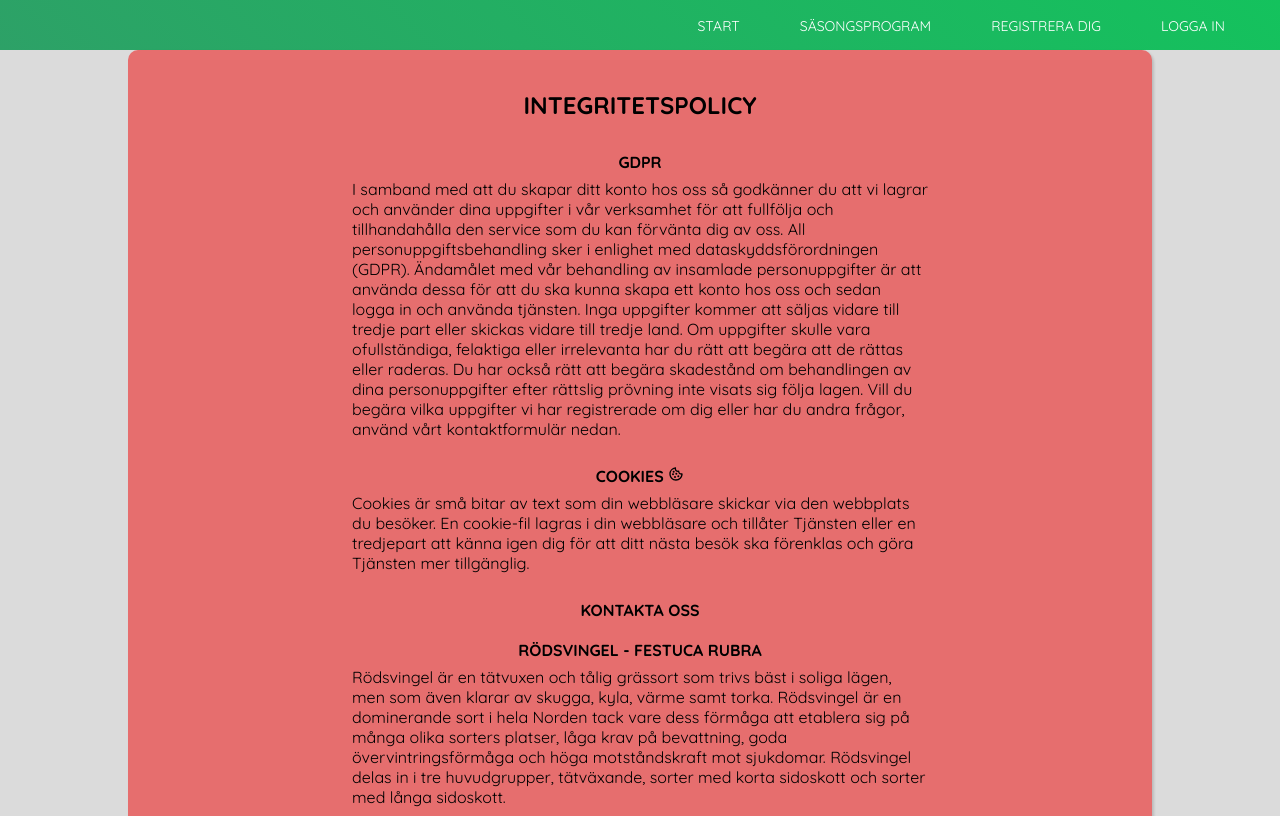
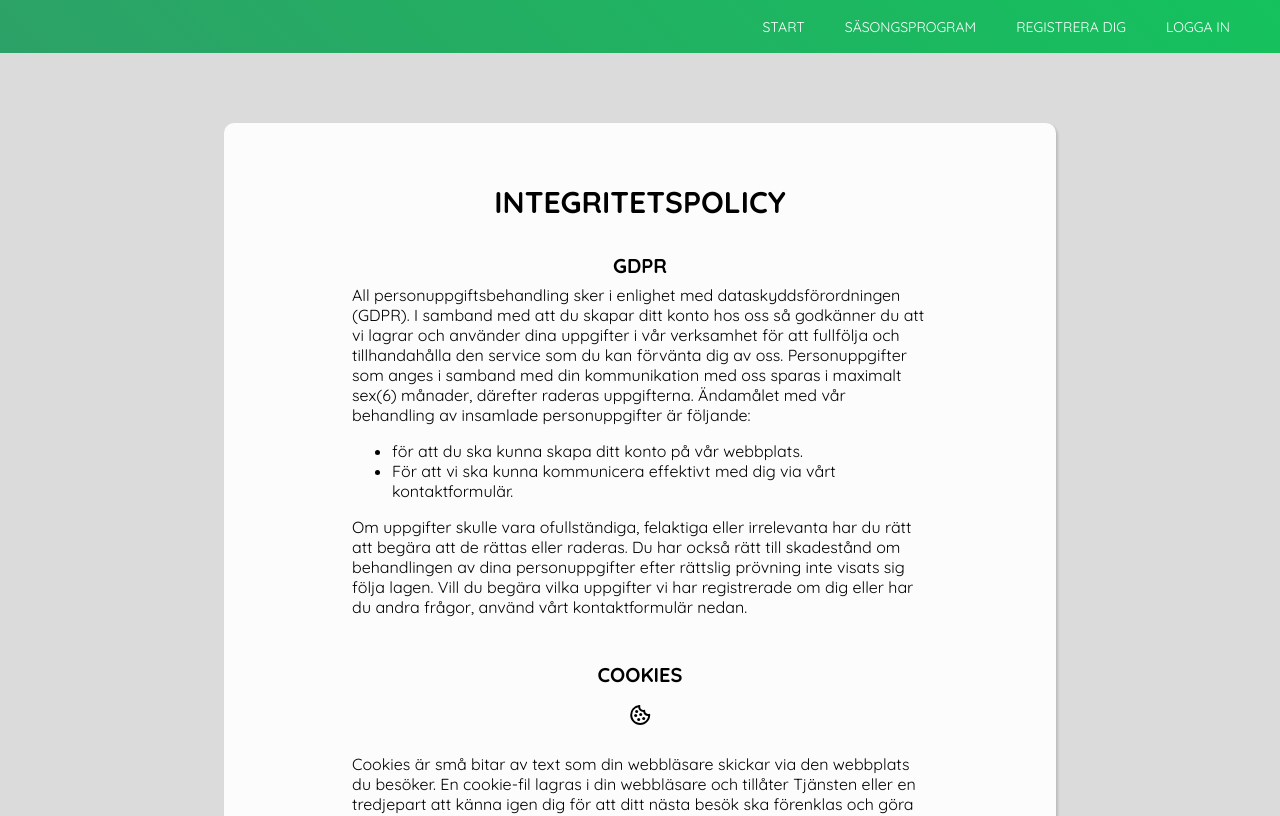
Before and after one commit to TessGrass/GreenGrass-client, a React (Create React App) app: page /integrity-policy in a window 1280 px wide. Shown: the top 816 px of the page. Built offline with nearby package versions, Linux system fonts and the light colour scheme; no server answers.

Commit message:
adding information integrityPolicy

```diff
--- a/src/components/dashboard/dashboard.css
+++ b/src/components/dashboard/dashboard.css
@@ -1,6 +1,6 @@
 .db-parent-container {
   display: flex;
-  width: 99vw;
+  width: 100vw;
   height: 100vh;
   background-color: rgb(221, 238, 155);
 }
--- a/src/components/integrityPolicy/IntegrityPolicy.css
+++ b/src/components/integrityPolicy/IntegrityPolicy.css
@@ -6,7 +6,6 @@
    background: rgb(219, 219, 219);
   text-align: center;
 }
-
 
 .integrity-cover-text-box {
   width: 60%;
@@ -66,11 +65,11 @@
   display: inline-block;
   border-radius: 10px;
   position: relative;
-  margin-bottom: 30px;
+  margin: 70px 0px 30px 0px;
   padding-bottom: 30px;
-  width: 80%;
+  width: 65%;
   min-height: 90vh;
-  background-color: rgb(230, 110, 110);
+  background-color: rgb(252, 252, 252);
 }
 
 .integrity-article-box {
@@ -80,15 +79,15 @@
 
 .integrity-article-headline-h1 {
   text-transform: uppercase;
-  margin-top: 40px;
+  margin-top: 60px;
   padding-bottom: 12px;
-  font-size: 24px;
+  font-size: 30px;
 }
 
 .integrity-article-headline-h2 {
   text-transform: uppercase;
   padding-bottom: 12px;
-  font-size: 16px;
+  font-size: 20px;
   margin-top:20px;
   margin-bottom: 0;
   padding: 0;
@@ -98,21 +97,14 @@
   display: inline-block;
   width: 45vw;
   text-align: left;
-  margin: 7px 0;
+  margin: 7px 0px 25px 0px;
 }
 
 .integrity-article-text-second {
   display: inline-block;
   width: 45vw;
   text-align:left;
-  margin: 7px 0;
-}
-
-.integrity-article-text-third {
-  display: inline-block;
-  width: 45vw;
-  text-align: left;
-  margin: 0;
+  margin: 7px 0px 25px 0px;
 }
 
 #integrity-image {
--- a/src/components/integrityPolicy/IntegrityPolicy.jsx
+++ b/src/components/integrityPolicy/IntegrityPolicy.jsx
@@ -15,31 +15,27 @@
           <h1 className="integrity-article-headline-h1">Integritetspolicy</h1>
           <h2 className="integrity-article-headline-h2">gdpr</h2>
           <p className="integrity-article-text-first">
-            I samband med att du skapar ditt konto hos oss så godkänner du att vi lagrar och använder dina uppgifter i vår verksamhet för att fullfölja och tillhandahålla den service som du kan förvänta dig av oss.
-            All personuppgiftsbehandling sker i enlighet med dataskyddsförordningen (GDPR). Ändamålet med vår behandling av insamlade personuppgifter är att använda dessa för att du ska kunna skapa ett konto hos oss och sedan logga in och använda tjänsten.
-            Inga uppgifter kommer att säljas vidare till tredje part eller skickas vidare till tredje land.
-            Om uppgifter skulle vara ofullständiga, felaktiga eller irrelevanta har du rätt att begära att de rättas eller raderas. Du har också rätt att begära skadestånd om behandlingen av dina personuppgifter efter rättslig prövning inte visats sig följa lagen.
+            All personuppgiftsbehandling sker i enlighet med dataskyddsförordningen (GDPR). I samband med att du skapar ditt konto hos oss så godkänner du att vi lagrar och använder dina uppgifter i vår verksamhet för att fullfölja och tillhandahålla den service som du kan förvänta dig av oss.
+            Personuppgifter som anges i samband med din kommunikation med oss sparas i maximalt sex(6) månader, därefter raderas uppgifterna. Ändamålet med vår behandling av insamlade personuppgifter är följande:
+            <ul>
+              <li> för att du ska kunna skapa ditt konto på vår webbplats.</li>
+              <li> För att vi ska kunna kommuni­cera effek­tivt med dig via vårt kontaktformulär.</li>
+            </ul>
+            Om uppgifter skulle vara ofullständiga, felaktiga eller irrelevanta har du rätt att begära att de rättas eller raderas. Du har också rätt till skadestånd om behandlingen av dina personuppgifter efter rättslig prövning inte visats sig följa lagen.
             Vill du begära vilka uppgifter vi har registrerade om dig eller har du andra frågor, använd vårt kontaktformulär nedan.
           </p>
         </div>
         <div className="integrity-article-box">
-          <h2 className="integrity-article-headline-h2">Cookies <BiCookie /></h2>
+          <h2 className="integrity-article-headline-h2">Cookies</h2>
+          <p><BiCookie /></p>
           <p className="integrity-article-text-second">
             Cookies är små bitar av text som din webbläsare skickar via den webbplats du besöker.
             En cookie-fil lagras i din webbläsare och tillåter Tjänsten eller en tredjepart att känna igen dig för att ditt nästa besök ska förenklas och göra
-            Tjänsten mer tillgänglig.
+            Tjänsten mer tillgänglig. Vår webbplats använder sig inte av Cookies men detta kan komma att ändras i framtiden. Du som användare kommer då att informeras om detta.
           </p>
         </div>
         <div className="integrity-article-box">
           <h2 className="integrity-article-headline-h2">Kontakta oss</h2>
-        </div>
-        <div className="integrity-article-box">
-          <h2 className="integrity-article-headline-h2">Rödsvingel - Festuca rubra</h2>
-          <p className="integrity-article-text-second">
-            Rödsvingel är en tätvuxen och tålig grässort som trivs bäst i soliga lägen, men som även klarar av skugga, kyla, värme samt torka.
-            Rödsvingel är en dominerande sort i hela Norden tack vare dess förmåga att etablera sig på många olika sorters platser, låga krav på bevattning,
-            goda övervintringsförmåga och höga motståndskraft mot sjukdomar. Rödsvingel delas in i tre huvudgrupper, tätväxande, sorter med korta sidoskott och sorter med långa sidoskott.
-          </p>
         </div>
       </div>
     </div>
--- a/src/components/login/Login.css
+++ b/src/components/login/Login.css
@@ -1,4 +1,4 @@
-@import url(https://fonts.googleapis.com/css?family=Roboto:300);
+@import url('https://fonts.googleapis.com/css?family=Roboto:300');
 
 .login-page {
   width: 360px;
@@ -11,7 +11,9 @@
 }
 
 .login-headline {
+  margin-top: 40px;
   text-transform: uppercase;
+  margin-bottom: 0px;
 }
 
 .form {
@@ -49,10 +51,9 @@
   border-radius: 10px;
   outline: 0;
   background-image: linear-gradient(45deg,#328f8a,#08ac4b);
-  width: 40%;
+  width: 100%;
   border: 0;
   padding: 15px;
-  margin-top: 15px;
   margin-bottom: 15px;
   color: #FFFFFF;
   font-size: 14px;
--- a/src/components/login/Login.jsx
+++ b/src/components/login/Login.jsx
@@ -42,7 +42,7 @@
           <p className="message">
             Läs vår
             {' '}
-            <Link to="/integritet">Integritetspolicy</Link>
+            <Link to="/integrity-policy">Integritetspolicy</Link>
           </p>
         </form>
       </div>
--- a/src/components/navbar/Navbar.css
+++ b/src/components/navbar/Navbar.css
@@ -1,4 +1,4 @@
-@import url('https://fonts.googleapis.com/css2?family=Quicksand:wght@300;400;500;600;700&display=swap');
+@import url('https://fonts.googleapis.com/css2?family=Quicksand:wght@300;400;500;600;700&family=Roboto+Condensed:ital,wght@0,300;1,400&family=Source+Sans+Pro:wght@200;300&display=swap');
 
 .navbar {
   font-family: "Quicksand";
@@ -8,28 +8,21 @@
   display: flex;
   max-width: 100vw;
   margin: 0 auto;
-  margin-left: auto;
-  padding: 15px;
+  padding-top: 15px;
+  padding-bottom: 17px;
   backdrop-filter: blur(60px);
   justify-content: flex-end;
 }
 
-.links-navbar-right a {
-  width: 100%;
-  color: white;
-  font-size: 18px;
-  padding: 20px;
-  margin-right: 20px;
-  text-decoration: none;
-}
 
-.links-navbar-left a {
+.navbar a {
   color: white;
   text-transform: uppercase;
   font-size: 14px;
-  padding: 20px;
-  margin-right: 20px;
+  margin-top: 3px;
   text-decoration: none;
+  padding-left: 30px;
+  padding-right: 10px;
 }
 
 .logged-in {
@@ -37,6 +30,26 @@
   padding: 0;
 }
 
+.login-link {
+  margin-right: 40px;
+}
+
 .button-signout {
+  text-align: center;
+  text-transform: uppercase;
+  font-family: Quicksand;
+  color: white;
   border: none;
+  background:none;
+  padding-left: 25px;
+  margin-right: 40px;
 }
+.button-signout:hover {
+ cursor: pointer;
+ background: none;
+}
+
+svg {
+  width: 3vw;
+  height: 3vh;
+}
--- a/src/components/navbar/Navbar.jsx
+++ b/src/components/navbar/Navbar.jsx
@@ -1,6 +1,7 @@
 /* eslint-disable no-unused-vars */
 import React, { useContext } from 'react'
 import { Link } from 'react-router-dom'
+import { MdLogout } from 'react-icons/md';
 import { LoginContext, AuthContext } from '../../context/Context'
 import './Navbar.css'
 
@@ -20,13 +21,11 @@
 
   return (
     <nav className="navbar">
-      <div className="links-navbar-left">
-        <Link to="/">Start</Link>
-        {loggedIn ? <Link to="/dashboard">Mitt Konto</Link> : null }
-        <Link to="/seasonal">Säsongsprogram</Link>
-        {loggedIn ? null : <Link to="/register">Registrera dig</Link>}
-        {loggedIn ? <button type="submit" className="button-signout" onClick={logout}>SignOut</button> : <Link to="/login">Logga in</Link> }
-      </div>
+      <Link to="/">Start</Link>
+      {loggedIn ? <Link to="/dashboard">Mitt Konto</Link> : null }
+      <Link to="/seasonal">Säsongsprogram</Link>
+      {loggedIn ? null : <Link to="/register">Registrera dig</Link>}
+      {loggedIn ? <button type="submit" className="button-signout" onClick={logout}>Logga ut</button> : <Link to="/login" className="login-link">Logga in</Link> }
     </nav>
   )
 }
--- a/src/components/signup/Signup.css
+++ b/src/components/signup/Signup.css
@@ -1,7 +1,7 @@
-@import url(https://fonts.googleapis.com/css?family=Roboto:300);
+@import url('https://fonts.googleapis.com/css2?family=Quicksand:wght@300;400;500;600;700&family=Roboto+Condensed:ital,wght@0,300;1,400&family=Source+Sans+Pro:wght@200;300&display=swap');
 
 .signup-page {
-  font-family: "Roboto", sans-serif;
+  font-family: "Quicksand";
   -webkit-font-smoothing: antialiased;
   -moz-osx-font-smoothing: grayscale;
   width: 360px;
@@ -10,8 +10,9 @@
 }
 .signup-page .signup-form .signup{
   margin-top: -31px;
-margin-bottom: 26px;
+  margin-bottom: 26px;
 }
+
 .form-signup {
   position: relative;
   z-index: 1;
@@ -22,17 +23,24 @@
   text-align: center;
   box-shadow: 0 0 20px 0 rgba(0, 0, 0, 0.2), 0 5px 5px 0 rgba(0, 0, 0, 0.24);
 }
+
 .signup-form input {
   font-family: "Roboto", sans-serif;
   outline: 0;
-  background: #f2f2f2;
+  background: #c4f4ba;
   width: 100%;
   border: 0;
   margin: 0 0 15px;
   padding: 15px;
+  border-radius: 10px;
   box-sizing: border-box;
   font-size: 14px;
 }
+
+.signup-form input::placeholder {
+  color:black;
+}
+
 .signup-form button {
   font-family: "Roboto", sans-serif;
   text-transform: uppercase;
@@ -42,18 +50,20 @@
   width: 100%;
   border: 0;
   padding: 15px;
+  margin-bottom: 20px;
+  border-radius: 10px;
   color: #FFFFFF;
   font-size: 14px;
   -webkit-transition: all 0.3 ease;
   transition: all 0.3 ease;
   cursor: pointer;
 }
-.signup-form .signup-message {
-  margin: 15px 0 0;
-  color: #b3b3b3;
-  font-size: 12px;
+form .signup-message {
+  margin: 5px 0 0;
+  color: #1b1b1b;
+  font-size: 13px;
 }
-.signup-form .signup-message a {
+.signup-message a {
   color: #4CAF50;
   text-decoration: none;
 }
--- a/src/context/Context.jsx
+++ b/src/context/Context.jsx
@@ -71,6 +71,7 @@
     setLoggedIn(false)
   }
 
+  // eslint-disable-next-line react/jsx-no-constructed-context-values
   const contextValue = {
     handleSignOut,
     handleSignIn
```
Also changed, not shown: src/components/signup/Signup.jsx (+8 -2 lines).
